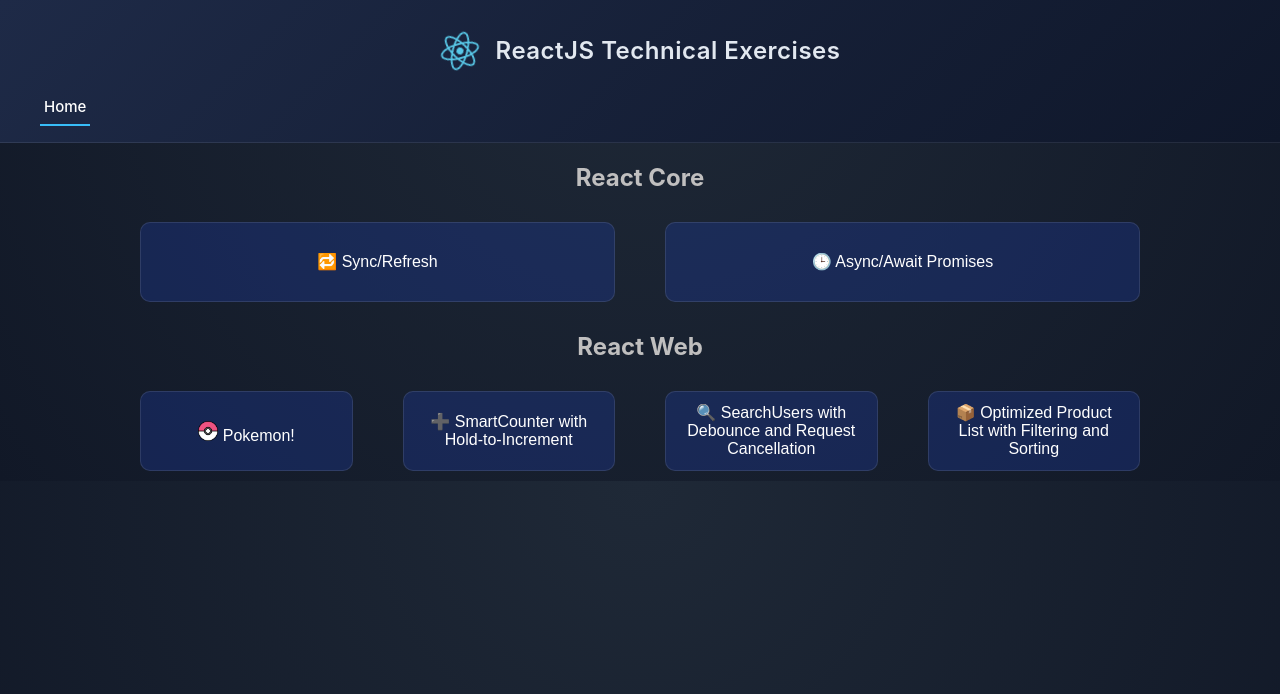
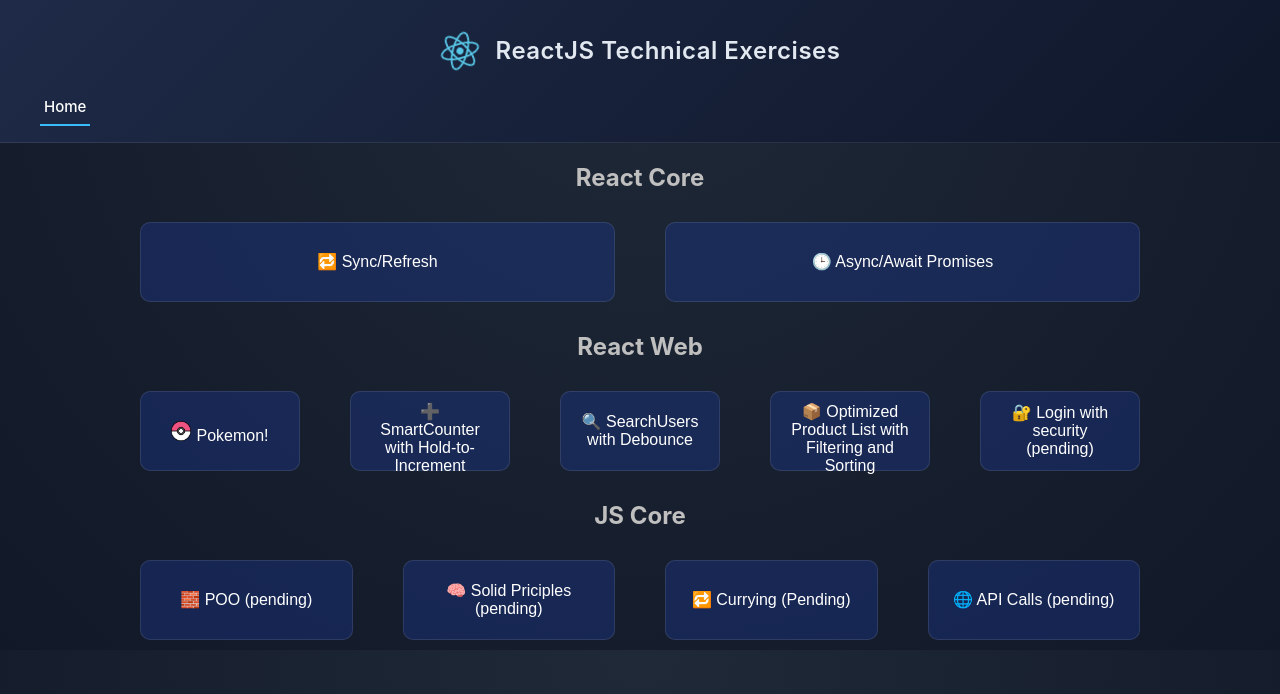
Before and after one commit to JCarlosRom97/guide-react-js, a React (Create React App) app: page / in a window 1280 px wide. Shown: the top 694 px of the page. Built offline with nearby package versions, Linux system fonts and the light colour scheme.

Commit message:
Search Debounce improved with Hooks.

```diff
--- /dev/null
+++ b/src/data/exercises.ts
@@ -0,0 +1,66 @@
+import { Exercise } from "../types"
+export const exercisesReactHooks: Exercise[] = [
+    {
+        id: 1,
+        name: "🔁 Sync/Refresh",
+        url: "useEffect"
+    },
+    {
+        id: 2,
+        name: "🕒 Async/Await Promises",
+        url: "async"
+    }
+
+]
+
+export const exercisesReactWeb: Exercise[] = [
+    {
+        id: 1,
+        name: "Pokemon!",
+        url: "pokemon"
+    },
+    {
+        id: 2,
+        name: "➕ SmartCounter with Hold-to-Increment",
+        url: "counter"
+    },
+    {
+        id: 3,
+        name: "🔍 SearchUsers with Debounce",
+        url: "search-debounce"
+    },
+    {
+        id: 4,
+        name: "📦 Optimized Product List with Filtering and Sorting",
+        url: "list-sorting"
+    },
+      {
+        id: 5,
+        name: "🔐 Login with security (pending)",
+        url: "login"
+    },
+]
+
+
+export const exercisesJSCore: Exercise[] = [
+    {
+        id: 1,
+        name: "🧱 POO (pending)",
+        url: "poo"
+    },
+    {
+        id: 2,
+        name: "🧠 Solid Priciples (pending)",
+        url: "solid"
+    },
+    {
+        id: 3,
+        name: "🔁 Currying (Pending)",
+        url: "search-debounce"
+    },
+    {
+        id: 4,
+        name: "🌐 API Calls (pending)",
+        url: "api"
+    },
+]
--- a/src/data/exercisesReactHooks.ts
+++ /dev/null
@@ -1,19 +0,0 @@
-type Exercise = {
-    id: number,
-    name: string,
-    url:string
-}
-
-export const exercisesReactHooks: Exercise[] = [
-    {
-        id: 1,
-        name: "🔁 Sync/Refresh",
-        url:"useEffect"
-    },
-       {
-        id: 2,
-        name: "🕒 Async/Await Promises",
-        url:"async"
-    },
-
-]
--- a/src/data/exercisesReactWeb.ts
+++ /dev/null
@@ -1,28 +0,0 @@
-type Exercise = {
-    id: number,
-    name: string,
-    url:string
-}
-
-export const exercisesReactWeb: Exercise[] = [
-    {
-        id: 1,
-        name: "Pokemon!",
-        url:"pokemon"
-    },
-    {
-        id: 2,
-        name: "➕ SmartCounter with Hold-to-Increment",
-        url:"counter"
-    },
-    {
-        id: 3,
-        name: "🔍 SearchUsers with Debounce and Request Cancellation",
-        url:"search-debounce"
-    },
-    {
-        id: 4,
-        name: "📦 Optimized Product List with Filtering and Sorting",
-        url:"list-sorting"
-    },
-]
--- a/src/features/users/userSlice.ts
+++ b/src/features/users/userSlice.ts
@@ -17,9 +17,11 @@
 
 export const fetchUsers = createAsyncThunk(
     "users/fetchUser",
-    async (query: string) => {
+    async ({ query, signal }: { query: string, signal: AbortSignal }) => {
         const response = await fetch(
-            `https://jsonplaceholder.typicode.com/users?name_like=${query}`
+            `https://jsonplaceholder.typicode.com/users?name_like=${query}`,{
+                signal
+            }
         );
         if (!response.ok) throw new Error("Error fetching users");
         return response.json();
--- /dev/null
+++ b/src/hooks/useDebounce.ts
@@ -0,0 +1,16 @@
+import { useEffect, useState } from "react"
+export const useDebounce = (value:string, delay:number):string =>{
+    const [debouncedValue, setDebouncedValue] = useState<string>("");
+
+    useEffect(()=>{
+        const timeOut = setTimeout(()=>{
+            setDebouncedValue(value);
+        },delay)
+
+        return ()=>{
+            clearTimeout(timeOut)
+        }
+    },[delay, setDebouncedValue, value]);
+
+    return debouncedValue;
+}
--- a/src/pages/Home/Home.tsx
+++ b/src/pages/Home/Home.tsx
@@ -1,5 +1,5 @@
-import { exercisesReactWeb } from '../../data/exercisesReactWeb';
-import { exercisesReactHooks } from '../../data/exercisesReactHooks';
+
+import { exercisesReactHooks, exercisesReactWeb, exercisesJSCore } from '../../data/exercises';
 import { ExerciseList } from '../../components/ExercisesList';
 export const Home = () => {
 
@@ -9,6 +9,8 @@
       <ExerciseList list={exercisesReactHooks} />
       <h2>React Web</h2>
       <ExerciseList list={exercisesReactWeb} />
+       <h2>JS Core</h2>
+      <ExerciseList list={exercisesJSCore} />
     </>
 
   );
--- a/src/pages/SearchDebounce/SearchDebounce.tsx
+++ b/src/pages/SearchDebounce/SearchDebounce.tsx
@@ -1,36 +1,38 @@
 import './index.css';
-import { ChangeEvent, useEffect, useState } from "react";
+import { ChangeEvent, useCallback, useEffect, useState } from "react";
 import { useSelector, useDispatch } from 'react-redux';
 import { AppDispatch } from '../../app/store';
 import { getUsers } from '../../features/users/userSelector';
 import { fetchUsers } from '../../features/users/userSlice';
 import { emptyUsers } from '../../features/users/userSlice';
+import { useDebounce } from '../../hooks/useDebounce';
 
 export const SearchDebounce = () => {
-    const [query, setQuery] = useState<string>("");
-    const handleInput = (e: ChangeEvent<HTMLInputElement>) => setQuery(e.target.value);
+    const [search, setSearch] = useState<string>("");
+    const handleInput = useCallback((e: ChangeEvent<HTMLInputElement>) => setSearch(e.target.value), [setSearch]);
     const dispatch = useDispatch<AppDispatch>();
-    const {users, loading, error} = useSelector(getUsers);
+    const { users, loading, error } = useSelector(getUsers);
+
+    const debouncedValue = useDebounce(search, 500);
 
     useEffect(() => {
         const controller = new AbortController();
-        if (!query.trim()) {
+        if (!debouncedValue.trim()) {
             dispatch(emptyUsers());
             return;
         }
-        const timeoutId = setTimeout(async () => {
-           dispatch(fetchUsers(query));
-        }, 500)
-        return ()=>{
-            clearTimeout(timeoutId);
+
+        dispatch(fetchUsers({ query: debouncedValue, signal: controller.signal }));
+
+        return () => {
             controller.abort();
         }
-    }, [dispatch, query]);
+    }, [dispatch, debouncedValue]);
 
     return (
         <div>
             <h3>Search Debounce</h3>
-            <input className='inputSearch' type="text" name="query" id="query" value={query} onChange={handleInput} />
+            <input className='inputSearch' type="text" name="query" id="query" value={search} onChange={handleInput} />
             {loading && (
                 <h5>Loading...</h5>
             )}
@@ -38,7 +40,7 @@
                 <h5>{error}</h5>
             )}
             <div className='horizontalContainer'>
-                {users && users.map((user)=>(
+                {users && users.map((user) => (
                     <div className='Item' key={user.id}>{user.name}</div>
                 ))}
             </div>
--- a/src/types/index.ts
+++ b/src/types/index.ts
@@ -1,3 +1,9 @@
+export type Exercise = {
+    id: number,
+    name: string,
+    url:string
+}
+
 export type Product = {
   id: number;
   name: string;
```
